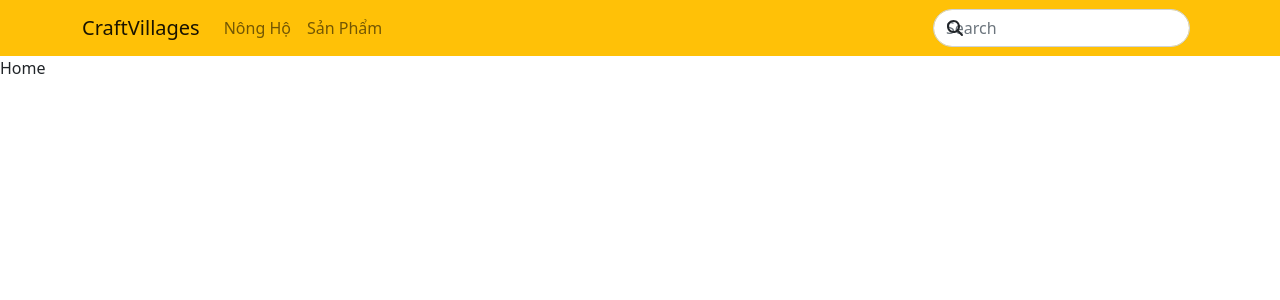
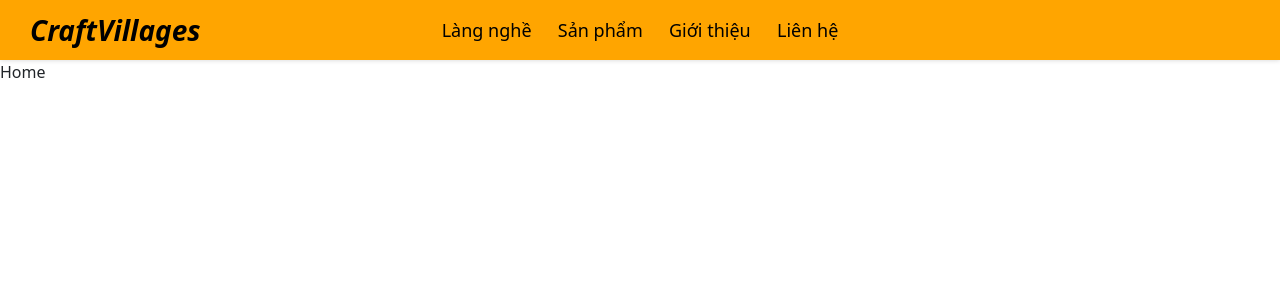
Before and after one commit to NguyenAnVi/Craft_Villages, a React (Create React App) app in the folder Client/: page / in a window 1280 px wide. Shown: the top 300 px of the page. Built offline with nearby package versions, Linux system fonts and the light colour scheme.

Commit message:
Xay dung UI cho Header

```diff
--- /dev/null
+++ b/Client/src/components/Button/index.tsx
@@ -0,0 +1 @@
+export { default } from './Button';
--- a/Client/src/config/routes.tsx
+++ b/Client/src/config/routes.tsx
@@ -1,7 +1,7 @@
 const routes = {
   home: '/',
-  village: '/nongho',
-  product: '/sanpham',
+  villages: '/nongho',
+  products: '/sanpham',
 };
 
 export default routes;
--- a/Client/src/layouts/Components/Header/Header.module.scss
+++ b/Client/src/layouts/Components/Header/Header.module.scss
@@ -0,0 +1,71 @@
+.navbar {
+  position: fixed;
+  top: 0;
+  left: 0;
+  z-index: 999;
+  width: 100% !important;
+  height: var(--default-layout-header-height);
+  background-color: orange;
+  box-shadow: 0 0 5px rgb(0 0 0 / 18%);
+}
+
+.inner {
+  height: 100%;
+  padding: 0px 15px;
+  display: flex;
+  flex-wrap: nowrap;
+  align-items: center;
+  text-align: center;
+  justify-content: space-between;
+}
+
+.left-header {
+  width: 100%;
+  height: 100%;
+  display: flex;
+  align-items: center;
+}
+.center-header {
+  width: 100%;
+  height: 100%;
+  display: flex;
+  justify-content: space-between;
+  align-items: center;
+}
+.right-header {
+  width: 100%;
+  display: flex;
+  align-items: center;
+}
+
+.navlink {
+  padding: 0 10px;
+  display: flex;
+  justify-content: center;
+  align-items: center;
+  height: 100%;
+  font-size: 18px;
+  text-decoration: none;
+  color: black;
+  &:hover {
+    color: orange;
+    background-color: black;
+  }
+}
+
+.logo {
+  margin: 0 5px;
+  padding: 0 10px;
+  height: 100%;
+  display: flex;
+  align-items: center;
+  font-size: 28px;
+  font-weight: bold;
+  font-style: italic;
+  text-decoration: none;
+  color: black;
+  &:hover {
+    color: orange;
+    background-color: black;
+  }
+}
--- a/Client/src/layouts/Components/Header/Header.tsx
+++ b/Client/src/layouts/Components/Header/Header.tsx
@@ -1,3 +1,4 @@
+import classNames from 'classnames/bind';
 import { faSearch } from '@fortawesome/free-solid-svg-icons';
 import { FontAwesomeIcon } from '@fortawesome/react-fontawesome';
 import {
@@ -9,12 +10,46 @@ import {
   InputGroup,
 } from 'react-bootstrap';
 
+import styles from './Header.module.scss';
 import config from '~/config';
+import { Link, NavLink } from 'react-router-dom';
+
+const cx = classNames.bind(styles);
 
 function Header() {
   return (
-    <>
-      <Navbar bg="warning" expand="lg" variant="warning">
+    <div className={cx('navbar')}>
+      <div className={cx('inner')}>
+        <div className={cx('left-header')}>
+          <Link to={config.routes.home} className={cx('logo')}>
+            CraftVillages
+          </Link>
+        </div>
+        <div className={cx('center-header')}>
+          <NavLink to={config.routes.villages} className={cx('navlink')}>
+            Làng nghề
+          </NavLink>
+          <NavLink to={config.routes.products} className={cx('navlink')}>
+            Sản phẩm
+          </NavLink>
+          <NavLink to={config.routes.home} className={cx('navlink')}>
+            Giới thiệu
+          </NavLink>
+          <NavLink to={config.routes.home} className={cx('navlink')}>
+            Liên hệ
+          </NavLink>
+        </div>
+        <div className={cx('right-header')}></div>
+      </div>
+    </div>
+  );
+}
+
+export default Header;
+
+// eslint-disable-next-line no-lone-blocks
+{
+  /* <Navbar bg="warning" expand="lg" variant="warning">
   <Container>
     <Navbar.Brand href={config.routes.home}>CraftVillages</Navbar.Brand>
     <Navbar.Toggle aria-controls="basic-navbar-nav" />
@@ -42,9 +77,5 @@ function Header() {
       </Form>
     </Navbar.Collapse>
   </Container>
-      </Navbar>
-    </>
-  );
+</Navbar>; */
 }
-
-export default Header;
--- /dev/null
+++ b/Client/src/layouts/DefaultLayout/DefaultLayout.module.scss
@@ -0,0 +1,4 @@
+.content {
+  margin-top: var(--default-layout-header-height);
+  height: 1000px;
+}
--- a/Client/src/layouts/DefaultLayout/DefaultLayout.tsx
+++ b/Client/src/layouts/DefaultLayout/DefaultLayout.tsx
@@ -1,4 +1,9 @@
+import classNames from 'classnames/bind';
+
 import Header from '~/layouts/Components/Header';
+import styles from './DefaultLayout.module.scss';
+
+const cx = classNames.bind(styles);
 
 interface Props {
   children: React.ReactNode;
@@ -8,7 +13,7 @@ function DefaultLayout({ children }: Props) {
   return (
     <div>
       <Header />
-      <div className="d-flex">{children}</div>
+      <div className={cx('content')}>{children}</div>
     </div>
   );
 }
--- a/Client/src/pages/Home/Home.tsx
+++ b/Client/src/pages/Home/Home.tsx
@@ -1,5 +1,11 @@
+import classNames from 'classnames/bind';
+
+import styles from './Home.module.scss';
+
+const cx = classNames.bind(styles);
+
 function Home() {
-    return ( <div>Home</div> );
+  return <div className={cx('wrapper')}>Home</div>;
 }
 
 export default Home;
--- a/Client/src/routes/routes.tsx
+++ b/Client/src/routes/routes.tsx
@@ -12,11 +12,11 @@ const publicRoutes = [
     component: Home,
   },
   {
-    path: config.routes.village,
+    path: config.routes.villages,
     component: Village,
   },
   {
-    path: config.routes.product,
+    path: config.routes.products,
     component: Product,
   },
 ];
```
Also changed, not shown: Client/src/components/Button/Button.tsx (added, +9 -0 lines), Client/src/components/Button/Button.module.scss (added), 1 other file (tests, documents, lock files or other folders). Lines whose indentation alone changed are shown as unchanged.
